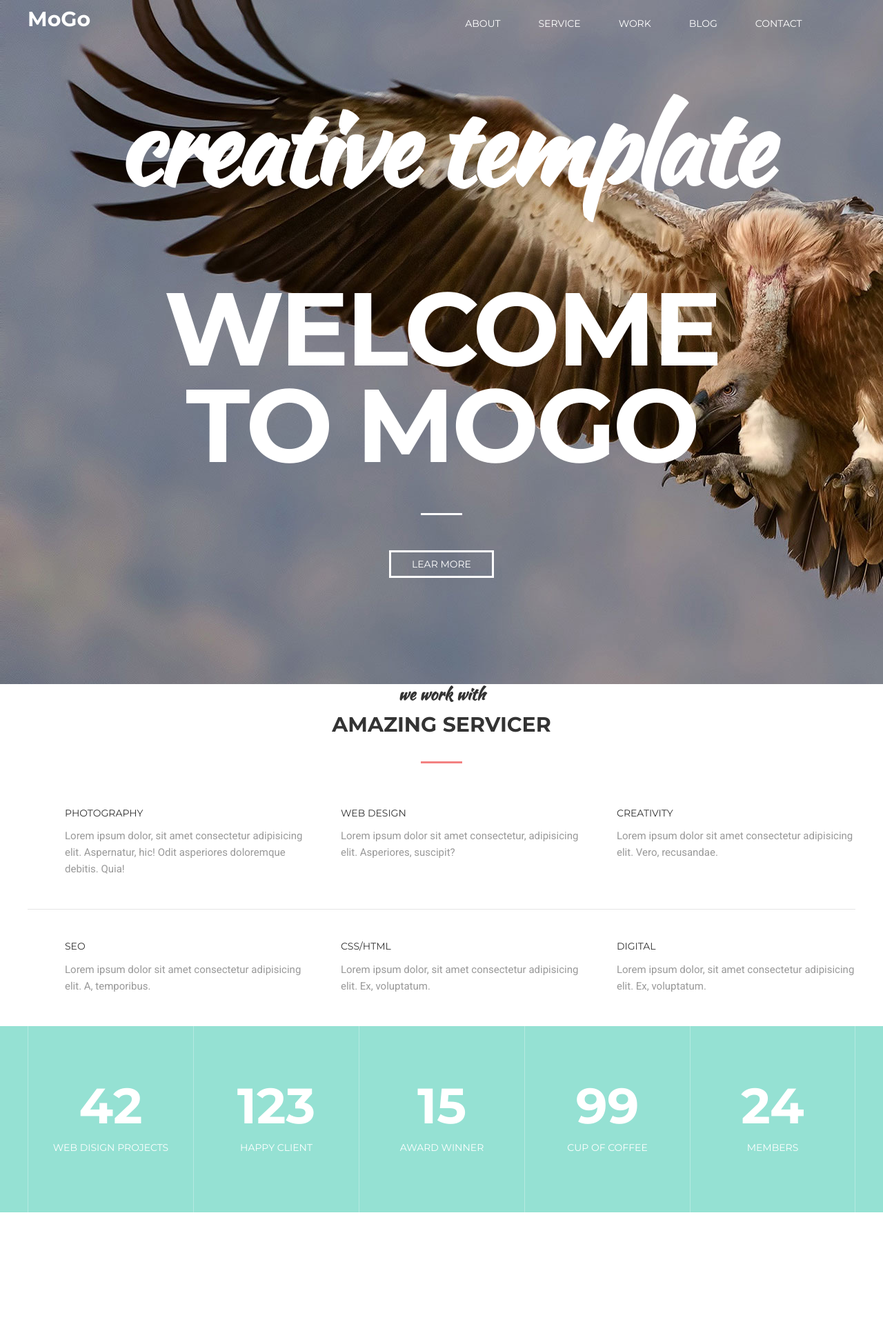
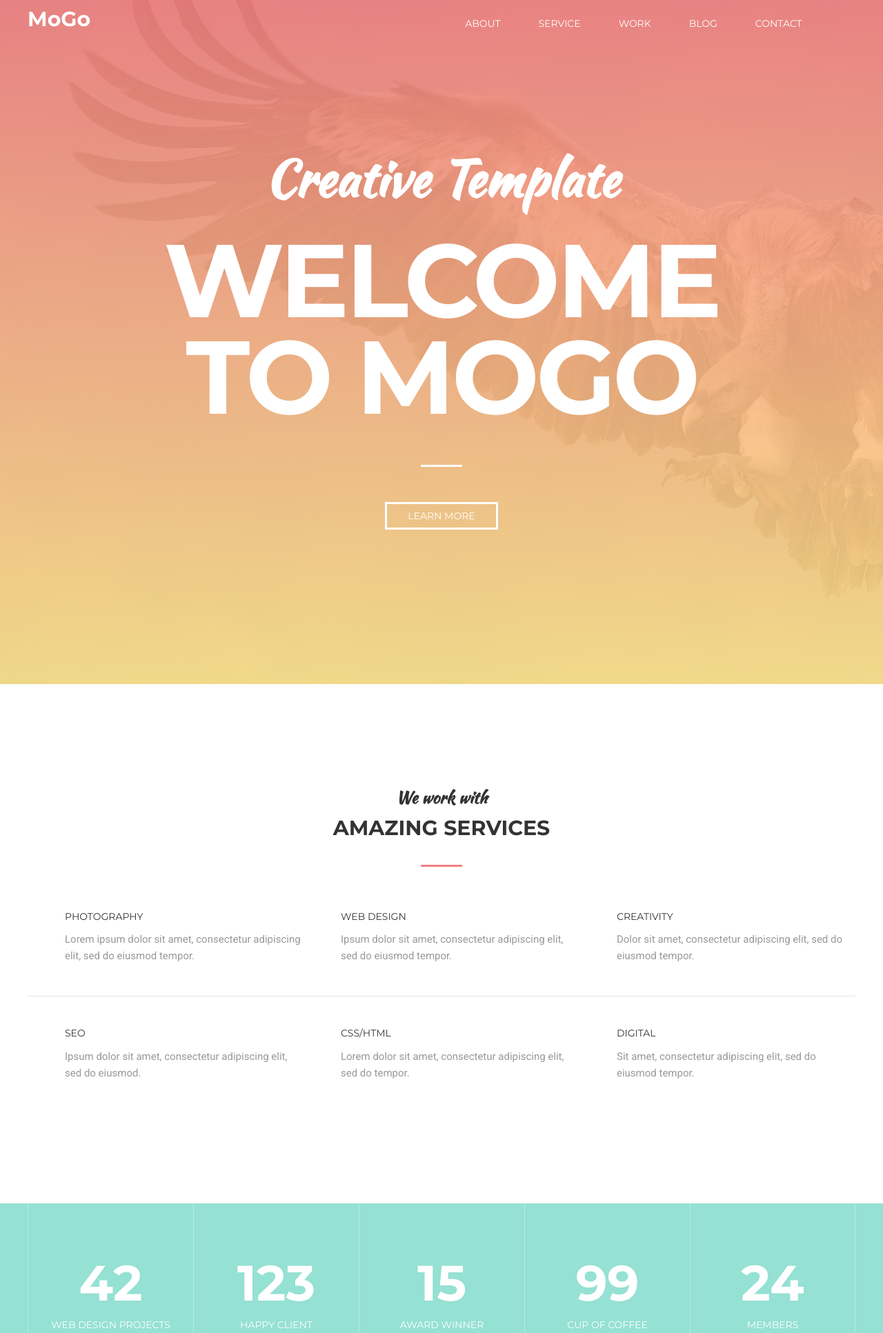
Before and after one commit to Vitalii-Tarantin/layout_projects, a plain HTML site: page MoGo/index.html in a window 1280 px wide. Shown: the part 8-1941 px from the top of the page at 69% size. Before the commit the page ends 1766 px from the top, so only its background shows below. Drawn offline with nearby package versions, Linux system fonts and the light colour scheme.

Commit message:
upDate html 2nd

```diff
--- a/MoGo/index.html
+++ b/MoGo/index.html
@@ -14,18 +14,19 @@
 </head>
 <body>
     <div class="wrapper">
+       <!-- header -->
        <header class="main_header text_on_background">
         <div class="container">
             <div class="inner_wrapper_nav">
                 <!-- logo -->
-                    <h2 class="main_logo"><a href="/">MoGo</a></h2>
+                <h2 class="main_logo"><a href="#" >MoGo</a></h2>
                 <!-- navigation -->
                 <nav class="navigation_bar">
                     <a href="#" class="burger">
                         <span></span>
                     </a>
                     <ul class="nav_list">
-                            <li class="li_nav"><a href="#">about</a></li>
+                        <li class="li_nav"><a href="#">About</a></li>
                         <li class="li_nav"><a href="#">service</a></li>
                         <li class="li_nav"><a href="#">work</a></li>
                         <li class="li_nav"><a href="#">blog</a></li>
@@ -41,59 +42,60 @@
         </div>
     </header>
     <main>
+        <main>
             <!-- banner -->
-            <div class="banner organge_gradient text_on_background" style="background-image: url('images/banner-image-1.jpg');">
+            <div class="banner orange_gradient text_on_background" style="background-image: url('images/banner-image-1.jpg')">
                 <div class="container banner_text">
-                    <h1 class="h2_banner">creative template</h1>
-                    <h2 class="h2_banner underline">welcome to&nbsp;MoGo</h2>
-                    <h3><a href="#" class="a_more">lear more</a></h3>
+                    <h1 class="h1_banner">Creative Template</h1>
+                    <h2 class="h2_banner underline">Welcome to&nbsp;MoGo</h2>
+                    <h3><a href="#" class="a_more">Learn more</a></h3>
                 </div>
             </div>
             <!-- services -->
-            <div class="servicer container">
-                <h1>we work with</h1>
-                <h2 class="underline">amazing servicer</h2>
+            <div class="services container">
+                <h1>We work with</h1>
+                <h2 class="underline">Amazing Services</h2>
                 <div class="services_wrapper">
                     <div class="services_item">
                         <span class="icon-alarm"></span>
                         <div class="services-text">
-                            <h3>photography</h3>
-                            <p>Lorem ipsum dolor, sit amet consectetur adipisicing elit. Aspernatur, hic! Odit asperiores doloremque debitis. Quia!</p>
+                            <h3>Photography</h3>
+                            <p>Lorem ipsum dolor sit amet, consectetur adipiscing elit, sed do eiusmod tempor.</p>
                         </div>
                     </div>
                     <div class="services_item">
                         <span class="icon-line_graph"></span>
                         <div class="services-text">
-                            <h3>web design</h3>
-                            <p>Lorem ipsum dolor sit amet consectetur, adipisicing elit. Asperiores, suscipit?</p>
+                            <h3>Web Design</h3>
+                            <p>Ipsum dolor sit amet, consectetur adipiscing elit, sed do eiusmod tempor.</p>
                         </div>
                     </div>
                     <div class="services_item">
                         <span class="icon-computer_ok"></span>
                         <div class="services-text">
-                            <h3>creativity</h3>
-                            <p>Lorem ipsum dolor sit amet consectetur adipisicing elit. Vero, recusandae.</p>
+                            <h3>Creativity</h3>
+                            <p>Dolor sit amet, consectetur adipiscing elit, sed do eiusmod tempor.</p>
                         </div>
                     </div>
                     <div class="services_item">
                         <span class="icon-book"></span>
                         <div class="services-text">
-                            <h3>seo</h3>
-                            <p>Lorem ipsum dolor sit amet consectetur adipisicing elit. A, temporibus.</p>
+                            <h3>SEO</h3>
+                            <p>Ipsum dolor sit amet, consectetur adipiscing elit, sed do eiusmod.</p>
                         </div>
                     </div>
                     <div class="services_item">
                         <span class="icon-home"></span>
                         <div class="services-text">
-                            <h3>css/html</h3>
-                            <p>Lorem ipsum dolor, sit amet consectetur adipisicing elit. Ex, voluptatum.</p>
+                            <h3>Css/Html</h3>
+                            <p>Lorem dolor sit amet, consectetur adipiscing elit, sed do tempor.</p>
                         </div>
                     </div>
                     <div class="services_item">
                         <span class="icon-image"></span>
                         <div class="services-text">
                             <h3>digital</h3>
-                            <p>Lorem ipsum dolor, sit amet consectetur adipisicing elit. Ex, voluptatum.</p>
+                            <p>Sit amet, consectetur adipiscing elit, sed do eiusmod tempor.</p>
                         </div>
                     </div>
                  </div>
@@ -102,7 +104,7 @@
                 <div class="facts_wrapper container">
                     <div class="facts_item">
                         <h2 class="number">42</h2>
-                        <h3>web disign projects</h3>
+                        <h3>Web Design Projects</h3>
                     </div>
                     <div class="facts_item">
                         <h2 class="number">123</h2>
@@ -120,6 +122,7 @@
                         <h2 class="number">24</h2>
                         <h3>members</h3>
                     </div>
+
                 </div>
             </div>
     </main>
```
Lines whose indentation alone changed are shown as unchanged.
